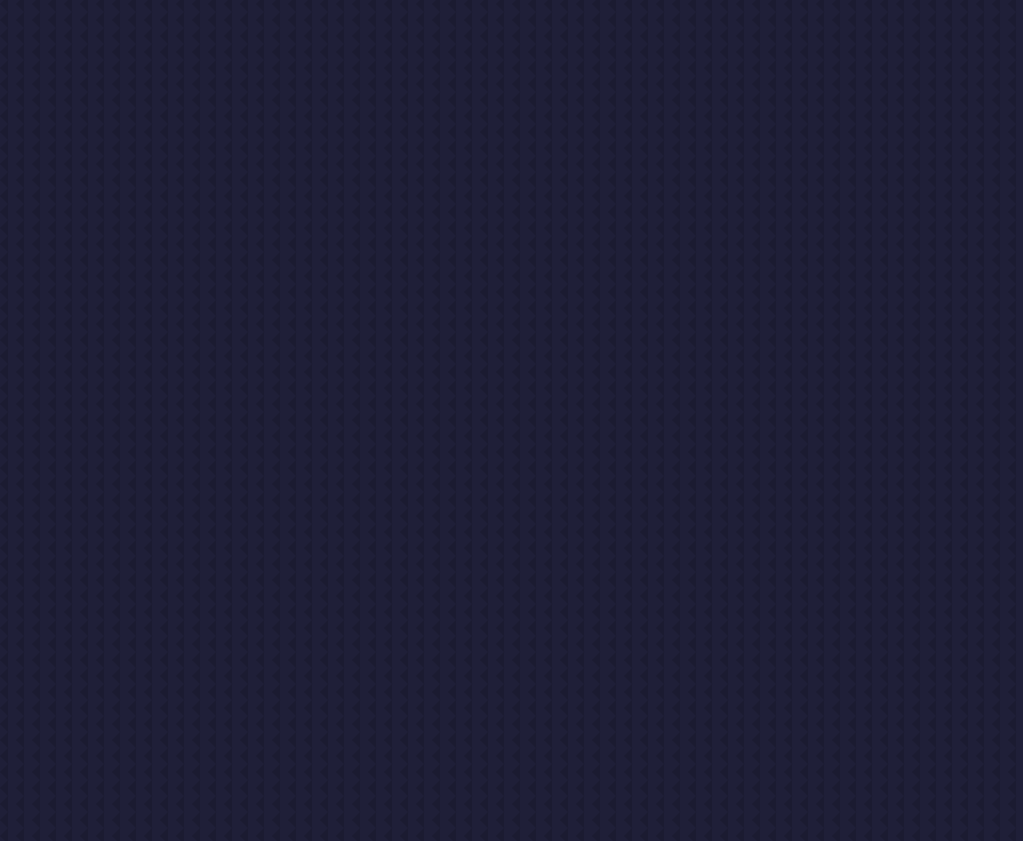
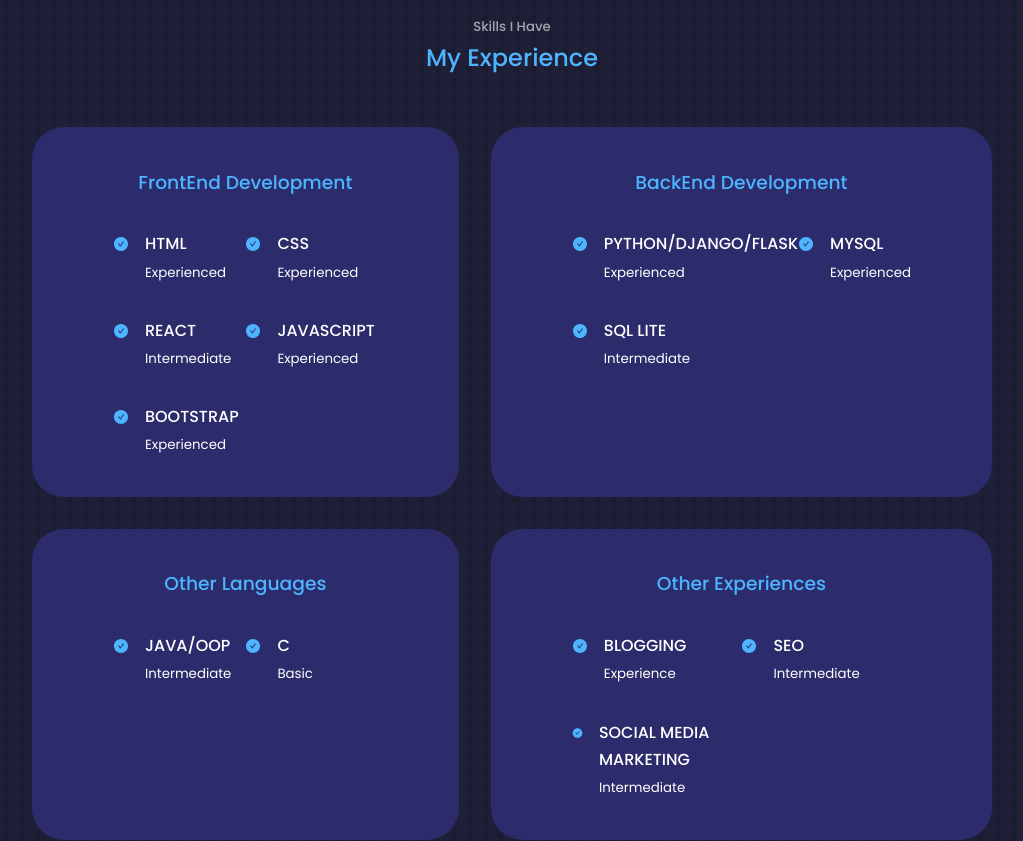
Before and after one commit to Korsah23/Portfoliowebsite, a React (Create React App) app: page / in a window 1280 px wide. Shown: the part 1700-2541 px from the top of the page, without its empty margins (128-1151 px from the left). Built offline with nearby package versions, Linux system fonts and the light colour scheme.

Commit message:
completed the design of the experience section of project

```diff
--- a/src/components/experience/Experience.js
+++ b/src/components/experience/Experience.js
@@ -1,9 +1,138 @@
 import "./experience.css";
+import { AiFillCheckCircle } from "react-icons/ai";
 
 export default function Experience() {
   return (
     <section id="experience">
-      <p></p>
+      <h5>Skills I Have</h5>
+      <h2>My Experience</h2>
+
+      <div className="container experience__container">
+        <div className="experience__frontend">
+          <h3> FrontEnd Development</h3>
+          <div className="experience__content">
+            <article className="experience__details">
+              <AiFillCheckCircle className="experience__detailsIcon" />
+              <div>
+                <h4>HTML</h4>
+                <small>Experienced</small>
+              </div>
+            </article>
+
+            <article className="experience__details">
+              <AiFillCheckCircle className="experience__detailsIcon" />
+
+              <div>
+                <h4>CSS</h4>
+                <small>Experienced</small>
+              </div>
+            </article>
+
+            <article className="experience__details">
+              <AiFillCheckCircle className="experience__detailsIcon" />
+              <div>
+                <h4>REACT</h4>
+                <small>Intermediate</small>
+              </div>
+            </article>
+
+            <article className="experience__details">
+              <AiFillCheckCircle className="experience__detailsIcon" />
+              <div>
+                <h4>JAVASCRIPT</h4>
+                <small>Experienced</small>
+              </div>
+            </article>
+
+            <article className="experience__details">
+              <AiFillCheckCircle className="experience__detailsIcon" />
+              <div>
+                <h4>BOOTSTRAP</h4>
+                <small>Experienced</small>
+              </div>
+            </article>
+          </div>
+        </div>
+        <div className="experience__backend">
+          <h3> BackEnd Development</h3>
+          <div className="experience__content">
+            <article className="experience__details">
+              <AiFillCheckCircle className="experience__detailsIcon" />
+              <div>
+                <h4>PYTHON/DJANGO/FLASK</h4>
+                <small>Experienced</small>
+              </div>
+            </article>
+
+            <article className="experience__details">
+              <AiFillCheckCircle className="experience__detailsIcon" />
+              <div>
+                <h4>MYSQL</h4>
+                <small>Experienced</small>
+              </div>
+            </article>
+
+            <article className="experience__details">
+              <AiFillCheckCircle className="experience__detailsIcon" />
+              <div>
+                <h4>SQL LITE</h4>
+                <small>Intermediate</small>
+              </div>
+            </article>
+          </div>
+        </div>
+
+        <div className="experience__otherlangs">
+          <h3> Other Languages</h3>
+          <div className="experience__content">
+            <article className="experience__details">
+              <AiFillCheckCircle className="experience__detailsIcon" />
+              <div>
+                <h4>JAVA/OOP</h4>
+                <small>Intermediate</small>
+              </div>
+            </article>
+
+            <article className="experience__details">
+              <AiFillCheckCircle className="experience__detailsIcon" />
+              <div>
+                <h4>C </h4>
+                <small>Basic</small>
+              </div>
+            </article>
+          </div>
+        </div>
+
+        <div className="experience__others">
+          <h3> Other Experiences</h3>
+          <div className="experience__content">
+            <article className="experience__details">
+              <AiFillCheckCircle className="experience__detailsIcon" />
+              <div>
+                <h4>BLOGGING</h4>
+                <small>Experience</small>
+              </div>
+            </article>
+
+            <article className="experience__details">
+              <AiFillCheckCircle className="experience__detailsIcon" />
+              <div>
+                {" "}
+                <h4>SEO</h4>
+                <small>Intermediate</small>
+              </div>
+            </article>
+
+            <article className="experience__details">
+              <AiFillCheckCircle className="experience__detailsIcon" />
+              <div>
+                <h4>SOCIAL MEDIA MARKETING</h4>
+                <small>Intermediate</small>
+              </div>
+            </article>
+          </div>
+        </div>
+      </div>
     </section>
   );
 }
--- a/src/components/experience/experience.css
+++ b/src/components/experience/experience.css
@@ -0,0 +1,69 @@
+.experience__container {
+  display: grid;
+  grid-template-columns: 1fr 1fr;
+  gap: 2rem;
+}
+
+.experience__container > div {
+  background: var(--color-bg-variant);
+  padding: 2.4rem 5rem;
+  border-radius: 2rem;
+  border: 1px solid transparent;
+  transition: var(--transition);
+}
+
+.experience__container > div:hover {
+  background: transparent;
+  border-color: var(--color-primary-variant);
+  cursor: default;
+}
+
+.experience__container > div > h3 {
+  text-align: center;
+  margin-bottom: 2rem;
+  color: var(--color-primary);
+}
+
+.experience__content {
+  display: grid;
+  grid-template-columns: 1fr 1fr;
+  row-gap: 2rem;
+}
+
+.experience__details {
+  display: flex;
+  gap: 1rem;
+}
+
+.experience__detailsIcon {
+  margin-top: 6px;
+  color: var(--color-primary);
+}
+
+/*           medium devices       */
+@media screen and (max-width: 1024px) {
+  .experience__container {
+    grid-template-columns: 1fr;
+  }
+  .experience__container > div {
+    width: 80%;
+    padding: 2rem;
+    margin: 0 auto;
+  }
+  .experience__content {
+    padding: 1rem;
+  }
+}
+
+/*           small devices       */
+@media screen and (max-width: 600px) {
+  .experience__container {
+    gap: 1rem;
+    margin-left: 1.5px;
+    margin-right: 1.5px;
+  }
+  .experience__container > div {
+    width: 100%;
+    padding: 2rem 1rem;
+  }
+}
--- a/src/styles.css
+++ b/src/styles.css
@@ -58,7 +58,6 @@ h1 {
 
 section {
   margin-top: 8rem;
-  height: 100vh;
 }
 
 section > h2,
```
